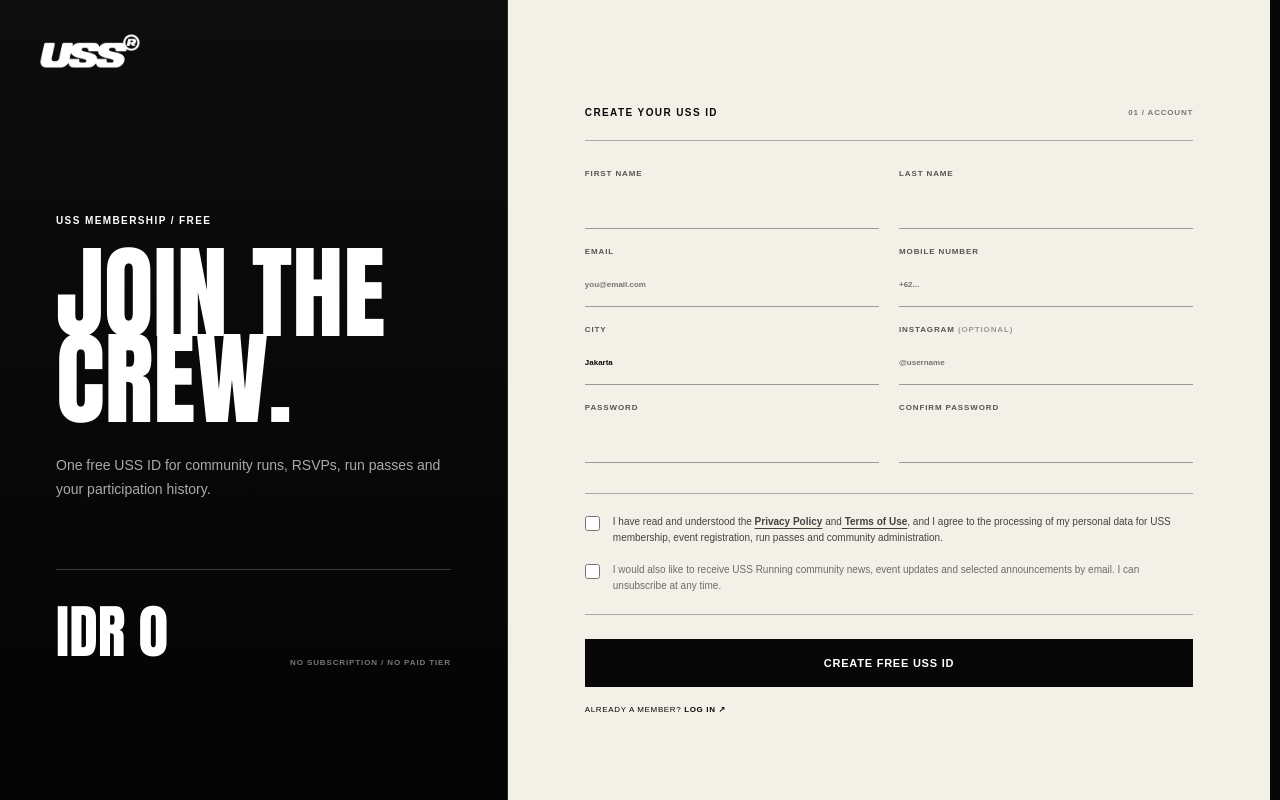
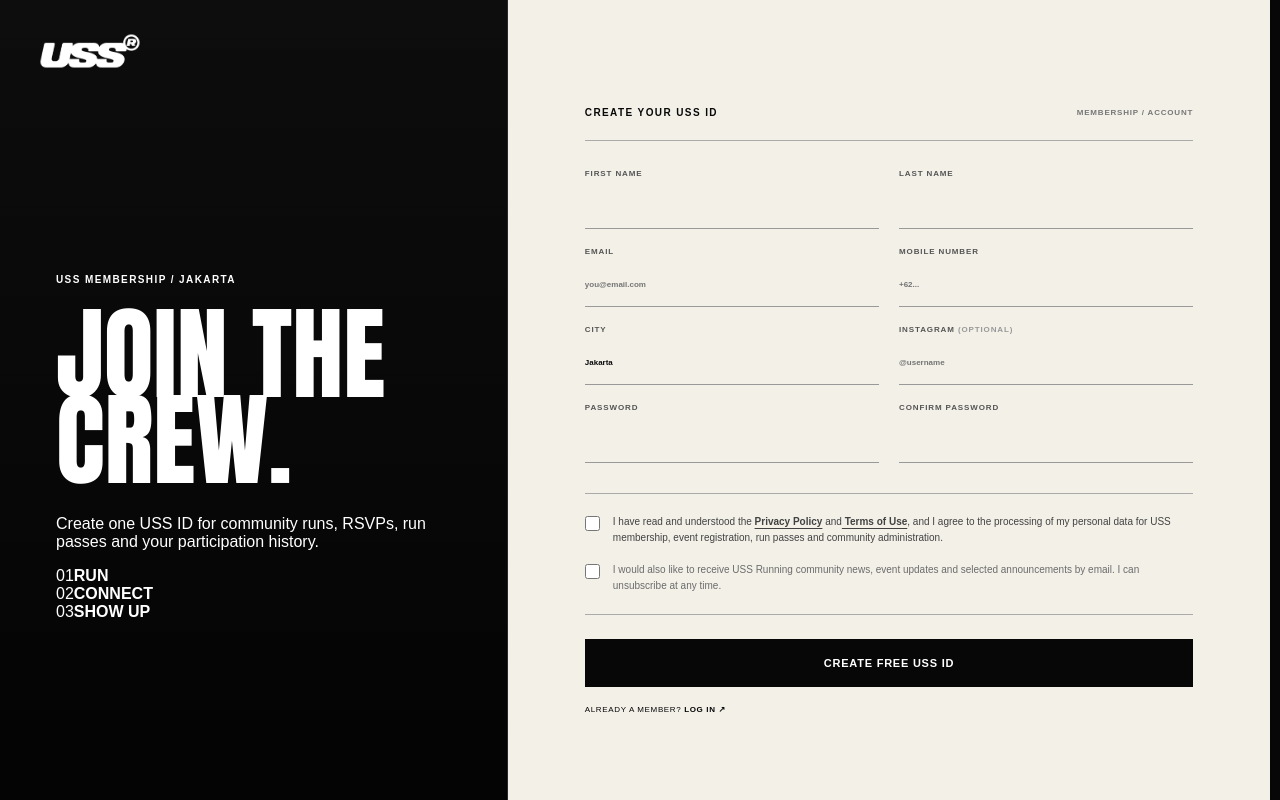
Before and after one commit to ardidwi/ussrunning-web, a Next.js app: page /join in a window 1280 px wide. Built offline with nearby package versions, Linux system fonts and the light colour scheme.

Commit message:
ux: remove price block from USS signup

```diff
--- a/app/join/page.tsx
+++ b/app/join/page.tsx
@@ -3,28 +3,32 @@ import JoinForm from "@/components/JoinForm";
 
 export default function JoinPage() {
   return (
-    <main className="join-shell">
+    <main className="join-shell join-shell-v3">
       <Link href="/" className="join-brand" aria-label="Back to USS Running">
         <img src="/uss-logo.png" alt="USS" />
       </Link>
 
-      <section className="join-intro">
-        <span className="kicker">USS MEMBERSHIP / FREE</span>
-        <h1>JOIN THE<br />CREW.</h1>
-        <p>
-          One free USS ID for community runs, RSVPs, run passes and your
-          participation history.
-        </p>
-        <div className="join-price">
-          <strong>IDR 0</strong>
-          <span>NO SUBSCRIPTION / NO PAID TIER</span>
+      <section className="join-intro join-intro-v3">
+        <div className="join-intro-copy">
+          <span className="kicker">USS MEMBERSHIP / JAKARTA</span>
+          <h1>JOIN THE<br />CREW.</h1>
+          <p>
+            Create one USS ID for community runs, RSVPs, run passes and your
+            participation history.
+          </p>
+        </div>
+
+        <div className="join-intro-meta">
+          <div><span>01</span><strong>RUN</strong></div>
+          <div><span>02</span><strong>CONNECT</strong></div>
+          <div><span>03</span><strong>SHOW UP</strong></div>
         </div>
       </section>
 
-      <section className="join-form-panel">
+      <section className="join-form-panel join-form-panel-v3">
         <div className="join-form-head">
           <span className="kicker">CREATE YOUR USS ID</span>
-          <span>01 / ACCOUNT</span>
+          <span>MEMBERSHIP / ACCOUNT</span>
         </div>
         <JoinForm />
       </section>
```
